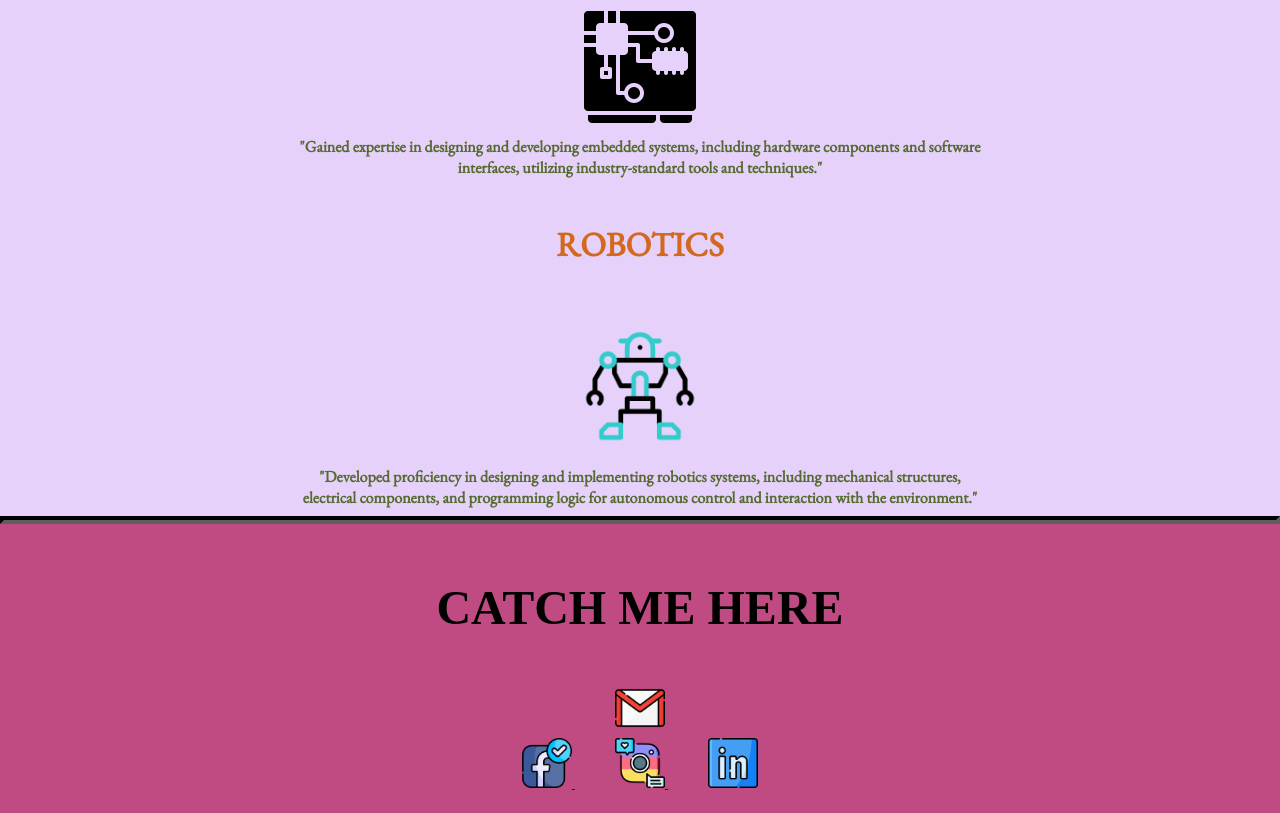
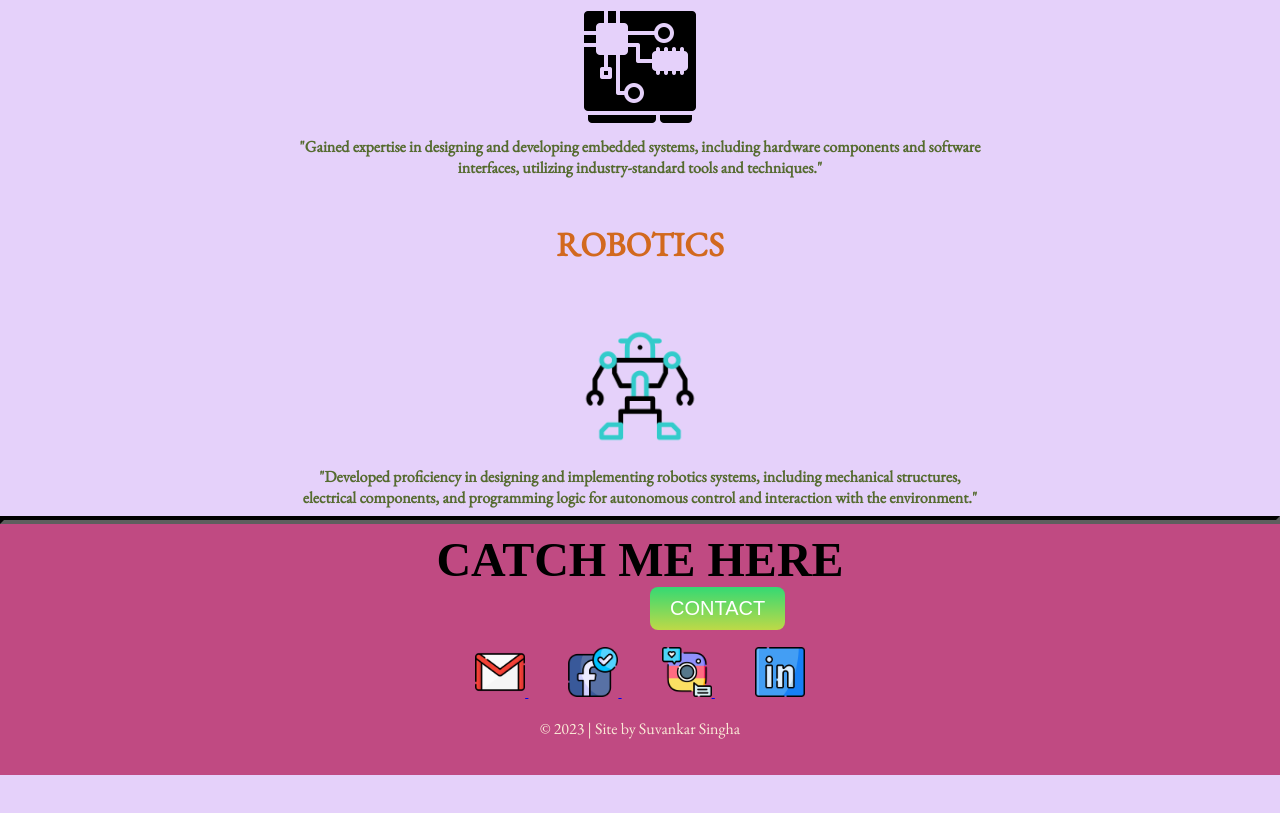
Before and after one commit to Suvo1230/website, a plain HTML site: page index.html in a window 1280 px wide. Shown: the part 1738-2551 px from the top of the page. After the commit the page ends 2513 px from the top, so only its background shows below. Drawn offline with nearby package versions, Linux system fonts and the light colour scheme; a web font is replaced by a local one.

Commit message:
Update index.html

```diff
--- a/index.html
+++ b/index.html
@@ -80,11 +80,13 @@
     <div class="bottom-container">
       <div class="contact">
         <hr>
-        <h3>CATCH ME HERE</h3><br>
+        <h3 class="catch">CATCH ME HERE</h3><br>
+
+        <p class="btn">CONTACT</p>
+        <div class="social">
           <a class="contact" href="mailto:suvankarsinghan2107@gmail.com">
             <img src="gmail.png" height="50px" alt="gmail">
           </a>
-      </div>
           <a href="https://www.facebook.com/profile.php?id=100012240156373&mibextid=ZbWKwL">
             <img src="facebook-verified.png" height="50px" alt="face">
             <a href="https://instagram.com/2107suvo?igshid=NTE5MzUyOTU=">
@@ -94,6 +96,9 @@
             <a href="https://www.linkedin.com/in/suvankar-singha/">
               <img src="linkedin-logo.png" height="50px" alt="linkedin">
             </a>
+            <p class="copywright">© 2023 | Site by Suvankar Singha</p>
+        </div>
+
 
 
       </div>
```
Lines whose indentation alone changed are shown as unchanged.
